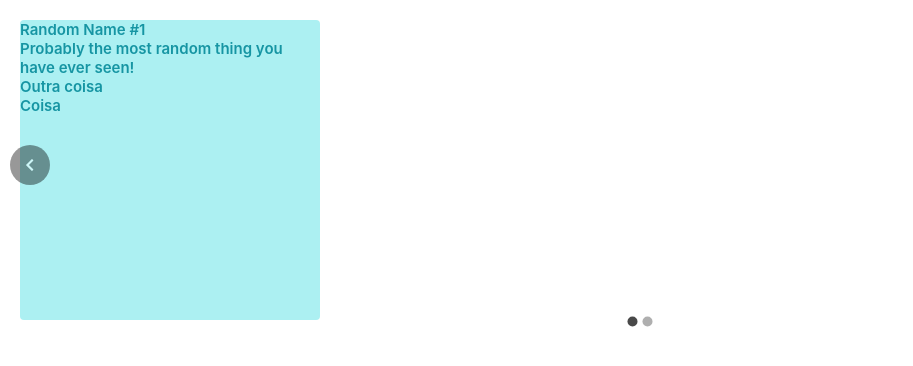
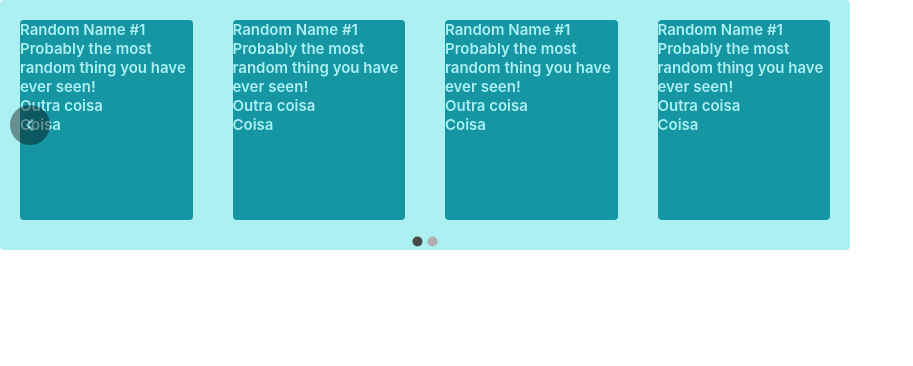
Before and after one commit to lufelipe12/isaude-app, a React (Create React App) app: page / in a window 1280 px wide. Shown: the top 366 px of the page, without its empty margins (0-913 px from the left). Built offline with nearby package versions, Linux system fonts and the light colour scheme.

Commit message:
feat: structural part of carousel, has being made. Still is missing fulfill with the proper content

```diff
--- a/src/components/CarouselCard/styles.js
+++ b/src/components/CarouselCard/styles.js
@@ -1,13 +1,13 @@
 import styled from "styled-components"
 
 export const CarouselCardStyled=styled.div`
-    width:300px;
-    height:300px;
+    width:200px;
+    height:200px;
     font-size:15px;
     font-weight:600;
     border:none;
     border-radius:4px;
-    color:var(--blue-2);
-    background-color:var(--light-blue-1);
+    color:var(--light-blue-1);
+    background-color:var(--blue-2);
     margin:20px;
 `
--- a/src/components/NewsCarousel/index.jsx
+++ b/src/components/NewsCarousel/index.jsx
@@ -1,8 +1,9 @@
 import Carousel from "react-material-ui-carousel"
 import { CarouselCard } from "../CarouselCard"
+import { ContainerCarousel } from "./styles"
 
 export const NewsCarousel = () =>{
-
+    // Lista de itens, que sera substituida por uma lista de notícias.
     let items = [
         {
             name: "Random Name #1",
@@ -15,10 +16,29 @@ export const NewsCarousel = () =>{
     ]
 
     return (
-        <Carousel>
-            {
-                items.map( (item, i) => <CarouselCard key={i} item={item}/> )
+        <ContainerCarousel>
+            {/* CointainerCarousel é apenas um componente de estilização */}
+            <Carousel className="Carousel"
+            // Coursel é o componente da biblioteca, next e prev fazem a troca automática
+                next={ (next, active) => console.log(`we left ${active}, and are now at ${next}`) }
+                prev={ (prev, active) => console.log(`we left ${active}, and are now at ${prev}`) }>
+                {items.map( (item, i) => {
+                    return(
+                        <div className="CarouselBox">
+                            {/* Aquivão as notícias, ainda não sei o farmato,
+                                por isso falta estilizar e deixei um exemplo.
+                            */}
+                            <CarouselCard key={i} item={item}/>
+                            <CarouselCard key={i} item={item}/>
+                            <CarouselCard key={i} item={item}/>
+                            <CarouselCard key={i} item={item}/>
+                        </div>
+
+
+                    )
+                })
             }
-        </Carousel>
+            </Carousel>
+        </ContainerCarousel>
     )
 }
--- a/src/components/NewsCarousel/styles.js
+++ b/src/components/NewsCarousel/styles.js
@@ -0,0 +1,28 @@
+import styled from "styled-components"
+export const ContainerCarousel = styled.div`
+    width:850px;
+    display:flex;
+
+    .Carousel{
+        display:flex;
+        flex-direction:column;
+        width:800px;
+        height:250px;
+        font-size:15px;
+        font-weight:600;
+        border:none;
+        border-radius:4px;
+        color:var(--blue-2);
+        background-color:var(--light-blue-1);
+    }
+
+
+    /* margin:20px; */
+    .CarouselBox,.Carousel{
+        width:100%;
+        height:250px;
+    }
+    .CarouselBox{
+        display:flex;
+    }
+`
```
